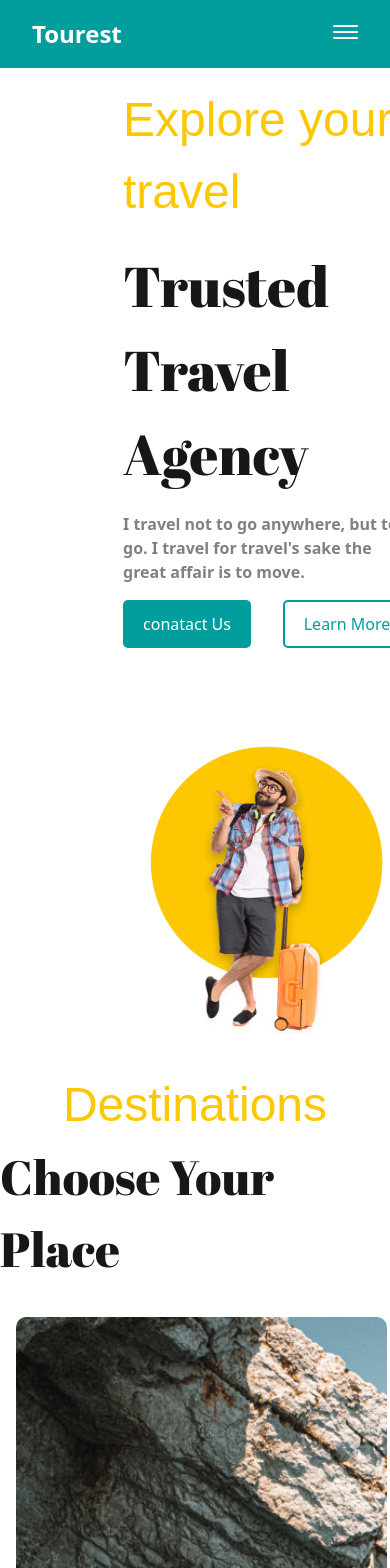
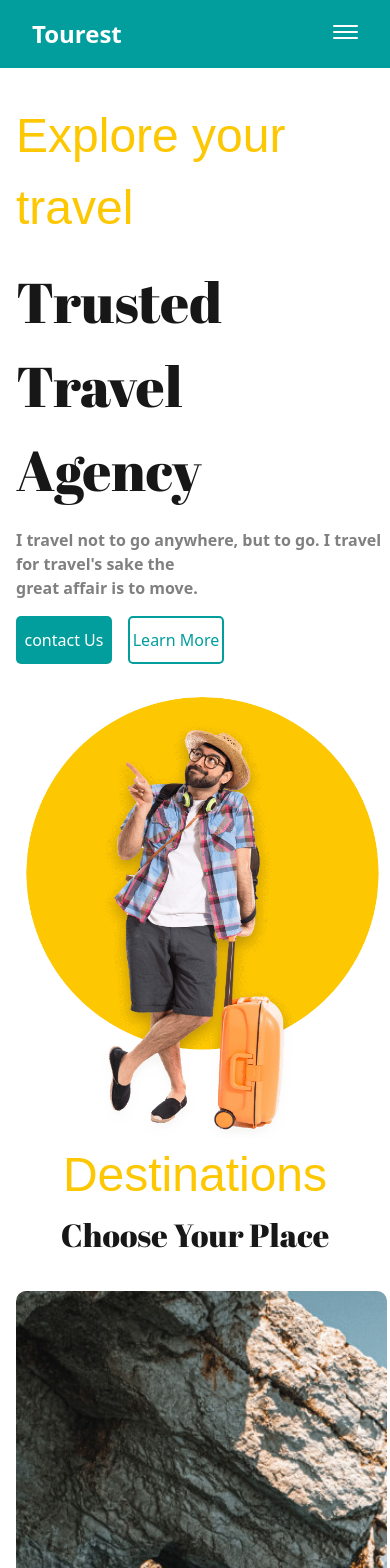
Before and after one commit to ASKHT/travelresponsivepractise, a Next.js app: page / in a window 390 px wide. Shown: the top 1568 px of the page. Built offline with nearby package versions, Linux system fonts and the light colour scheme; a web font is replaced by a local one.

Commit message:
some changes in responsive layout

```diff
--- a/src/components/Third/styles.module.css
+++ b/src/components/Third/styles.module.css
@@ -149,5 +149,7 @@
     margin-left: 1rem;
     margin-right: 1rem;
   }
-
+   .headingtwo{
+    font-size: 2rem;
+   }
 }
--- a/src/components/midcomponent/Midbar.tsx
+++ b/src/components/midcomponent/Midbar.tsx
@@ -37,7 +37,7 @@ const Midbar = () => {
           <p>great affair is to move.</p>
         </div>
         <div className={styles.midbarbtn}>
-          <button className={styles.midbarbtnfirst}>conatact Us</button>
+          <button className={styles.midbarbtnfirst}>contact Us</button>
           <button className={styles.midbarbtnsecond}>Learn More</button>
         </div>
       </div>
--- a/src/components/midcomponent/styles.module.css
+++ b/src/components/midcomponent/styles.module.css
@@ -5,8 +5,8 @@
 }
 .wrapper{
     display: flex;
+    /* gap:2rem; */
     justify-content: center;
-    gap: 1rem;
     align-items: center;
     padding-left: 4rem;
 }
@@ -14,6 +14,7 @@
     display: flex;
     flex-direction: column;
     gap: 1rem;
+    /* border: 1px solid red; */
 }
 .trustedtravel{
     font-size: 3.5rem;
@@ -47,17 +48,31 @@
 .imagecontainer{
     margin-top:6rem;
     display: flex;
-
+     /* border: 1px solid red; */
 
 }
 @media (max-width:876px) {
     .wrapper{
-        margin-top:1rem;
-        align-items: center;
+        display: flex;
+        margin-top:2rem;
         flex-direction: column;
-        gap: 2px;
-        margin-bottom: 2rem;
-        margin-left:5rem;
+        gap:0;
+        font-size: 1rem;
+        padding-left: 1rem;
+    }
+    .midbarbtn{
+        display: flex;
+        gap: 1rem;
+    }
+
+    .imagecontainer {
+        margin-top: 2rem;
 
     }
+    .midbarbtnfirst{
+     width:6rem;
 }
+.midbarbtnsecond{
+    width:6rem;
+}
+}
```
